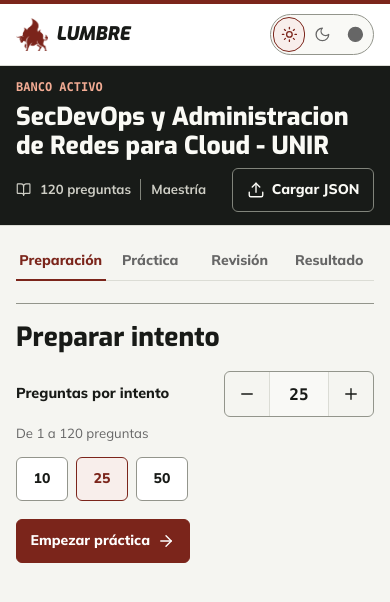
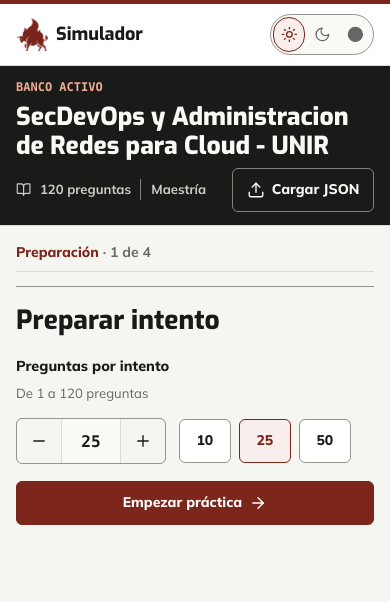
Before and after one commit to zvasdfg/ExamSimulator, a website with bundled scripts: page public/index.html in a window 390 px wide. Built offline with nearby package versions, Linux system fonts and the light colour scheme.

Commit message:
Refine exam layout and simplify branding

```diff
--- a/public/app.js
+++ b/public/app.js
@@ -11,6 +11,7 @@ import { applyTheme, getStoredTheme, saveTheme } from "./js/theme.js";
 import { formatDuration } from "./js/view-utils.js";
 
 const DEFAULT_BANK = "secdevops-unir.json";
+const APP_NAME = "Simulador de exámenes";
 const byId = (id) => document.getElementById(id);
 const examLayout = byId("exam-layout");
 const preparation = byId("preparation-view");
@@ -66,9 +67,9 @@ function bankSummary() {
 }
 
 function renderBank(summary) {
-  const title = summary?.title ?? "Portal de práctica";
+  const title = summary?.title ?? APP_NAME;
   byId("app-title").textContent = title;
-  document.title = `${title} | Lumbre`;
+  document.title = title === APP_NAME ? APP_NAME : `${title} | ${APP_NAME}`;
   byId("bank-meta").hidden = !summary;
   if (!summary) return;
   byId("bank-count").textContent = summary.total === 1 ? "1 pregunta" : `${summary.total} preguntas`;
@@ -148,6 +149,7 @@ function renderStage(focus = false) {
     }
   }
   byId("leave-attempt").hidden = preparing;
+  byId("bank-bar").classList.toggle("is-compact", !preparing);
   byId("bank-actions").hidden = !preparing;
   preparation.hidden = !preparing || !hasContent;
   submission.hidden = !reviewing;
--- a/public/index.html
+++ b/public/index.html
@@ -4,8 +4,8 @@
     <meta charset="utf-8" />
     <meta name="viewport" content="width=device-width, initial-scale=1" />
     <meta name="description" content="Portal de práctica con bancos de preguntas y revisión de resultados." />
-    <title>Portal de práctica | Lumbre</title>
-    <link rel="icon" href="./assets/brand/lumbre-mark.png" />
+    <title>Simulador de exámenes</title>
+    <link rel="icon" href="./assets/brand/exam-mark.png" />
     <script>
       try {
         const theme = localStorage.getItem("exam-simulator-theme");
@@ -26,11 +26,10 @@
       <div class="grid-container page-width topbar">
         <div class="brand">
           <span class="brand-mark">
-            <img class="brand-light" src="./assets/brand/lumbre-mark.png" alt="" width="42" height="42" />
-            <img class="brand-inverse" src="./assets/brand/lumbre-mark-inverse.png" alt="" width="42" height="42" />
+            <img class="brand-light" src="./assets/brand/exam-mark.png" alt="" width="42" height="42" />
+            <img class="brand-inverse" src="./assets/brand/exam-mark-inverse.png" alt="" width="42" height="42" />
           </span>
-          <span class="brand-wordmark">Lumbre</span>
-          <span class="brand-context">Portal de práctica</span>
+          <span class="brand-wordmark">Simulador</span>
         </div>
         <div class="header-actions">
           <div class="theme-toggle" role="group" aria-label="Tema visual">
@@ -52,11 +51,11 @@
         </div>
       </div>
 
-      <div class="bank-bar">
+      <div id="bank-bar" class="bank-bar">
         <div class="grid-container page-width bank-inner">
           <div class="bank-heading">
             <p class="kicker">Banco activo</p>
-            <h1 id="app-title">Portal de práctica</h1>
+            <h1 id="app-title">Simulador de exámenes</h1>
             <p id="bank-meta" class="bank-meta" hidden>
               <svg class="icon" aria-hidden="true"><use href="./assets/icons.svg#book-open"></use></svg>
               <span id="bank-count"></span>
@@ -81,19 +80,22 @@
       <noscript><p class="empty-state">Activa JavaScript para realizar el examen.</p></noscript>
 
       <ol id="attempt-steps" class="workflow-steps" aria-label="Etapas del intento" hidden>
-        <li data-step="prepare">Preparación</li>
-        <li data-step="answering">Práctica</li>
-        <li data-step="reviewing">Revisión</li>
-        <li data-step="submitted">Resultado</li>
+        <li data-step="prepare">Preparación<span class="step-position"> · 1 de 4</span></li>
+        <li data-step="answering">Práctica<span class="step-position"> · 2 de 4</span></li>
+        <li data-step="reviewing">Revisión<span class="step-position"> · 3 de 4</span></li>
+        <li data-step="submitted">Resultado<span class="step-position"> · 4 de 4</span></li>
       </ol>
       <p id="storage-status" class="form-notice storage-status" role="status" hidden></p>
 
       <div id="preparation-view" class="preparation-view" hidden>
         <section class="workflow-section" aria-labelledby="preparation-title">
           <h2 id="preparation-title" tabindex="-1">Preparar intento</h2>
-          <form id="attempt-form" novalidate hidden>
-            <div class="stepper-row">
+          <form id="attempt-form" class="attempt-form" novalidate hidden>
+            <div>
               <label for="attempt-size">Preguntas por intento</label>
+              <p id="attempt-range" class="field-hint"></p>
+            </div>
+            <div class="attempt-size-controls">
               <div class="stepper">
                 <button id="decrease-size" class="btn icon-button" type="button" aria-label="Reducir cantidad" title="Reducir cantidad">
                   <svg class="icon" aria-hidden="true"><use href="./assets/icons.svg#minus"></use></svg>
@@ -103,12 +105,11 @@
                   <svg class="icon" aria-hidden="true"><use href="./assets/icons.svg#plus"></use></svg>
                 </button>
               </div>
-            </div>
-            <p id="attempt-range" class="field-hint"></p>
-            <div id="size-presets" class="size-presets" role="group" aria-label="Cantidades sugeridas">
-              <button class="btn btn-outline" type="button" data-size="10" aria-pressed="false">10</button>
-              <button class="btn btn-outline" type="button" data-size="25" aria-pressed="false">25</button>
-              <button class="btn btn-outline" type="button" data-size="50" aria-pressed="false">50</button>
+              <div id="size-presets" class="size-presets" role="group" aria-label="Cantidades sugeridas">
+                <button class="btn btn-outline" type="button" data-size="10" aria-pressed="false">10</button>
+                <button class="btn btn-outline" type="button" data-size="25" aria-pressed="false">25</button>
+                <button class="btn btn-outline" type="button" data-size="50" aria-pressed="false">50</button>
+              </div>
             </div>
             <div class="workflow-actions">
               <button id="start-attempt" class="btn btn-primary" type="submit">
--- a/public/styles.css
+++ b/public/styles.css
@@ -301,16 +301,7 @@ button:disabled {
 }
 
 .brand-wordmark {
-  font: italic 850 1.35rem/1 var(--font-display);
-  text-transform: uppercase;
-}
-
-.brand-context {
-  padding-inline-start: .8rem;
-  border-inline-start: 1px solid var(--line);
-  color: var(--muted);
-  font-size: .875rem;
-  font-weight: 700;
+  font: 750 1.125rem/1.15 var(--font-display);
 }
 
 .header-actions {
@@ -388,6 +379,32 @@ button:disabled {
   font-size: 2.2rem;
   font-weight: 800;
   line-height: 1.14;
+}
+
+.bank-bar.is-compact {
+  background: var(--surface);
+  color: var(--ink);
+}
+
+.bank-bar.is-compact .bank-inner {
+  display: block;
+  padding-block: .5rem;
+}
+
+.bank-bar.is-compact .bank-heading {
+  display: block;
+}
+
+.bank-bar.is-compact :is(.kicker, .bank-meta) {
+  display: none;
+}
+
+.bank-bar.is-compact h1 {
+  overflow: hidden;
+  font-size: 1rem;
+  line-height: 1.4;
+  text-overflow: ellipsis;
+  white-space: nowrap;
 }
 
 .bank-meta,
@@ -477,12 +494,12 @@ button:disabled {
   color: var(--accent);
 }
 
+.step-position {
+  display: none;
+}
+
 .storage-status {
   margin: 0 0 1rem;
-}
-
-.bank-inner:has(.bank-actions[hidden]) {
-  grid-template-columns: minmax(0, 1fr);
 }
 
 .bank-actions[hidden] + .bank-error {
@@ -508,8 +525,14 @@ button:disabled {
   font-size: 1.65rem;
 }
 
-form#attempt-form {
+.attempt-form {
+  display: grid;
   max-width: 27rem;
+  gap: .9rem;
+}
+
+.attempt-form .workflow-actions {
+  margin-top: .15rem;
 }
 
 .workflow-actions {
@@ -1156,14 +1179,14 @@ form#attempt-form {
   min-width: 6rem;
 }
 
-.stepper-row {
-  display: flex;
-  align-items: center;
-  justify-content: space-between;
-  gap: .55rem;
-}
-
-.stepper-row label {
+.attempt-size-controls {
+  display: flex;
+  flex-wrap: wrap;
+  align-items: center;
+  gap: .55rem .8rem;
+}
+
+.attempt-form label {
   color: var(--ink);
   font-size: .9rem;
   font-weight: 800;
@@ -1212,7 +1235,7 @@ form#attempt-form {
 }
 
 .field-hint {
-  margin-top: .35rem;
+  margin-top: .15rem;
   color: var(--muted);
   font-size: .825rem;
 }
@@ -1221,7 +1244,6 @@ form#attempt-form {
   display: flex;
   flex-wrap: wrap;
   gap: .5rem;
-  margin-top: .8rem;
 }
 
 .size-presets .btn {
@@ -1573,10 +1595,6 @@ form#attempt-form {
 }
 
 @media (max-width: 42rem) {
-  .brand-context {
-    display: none;
-  }
-
   .bank-inner {
     grid-template-columns: minmax(0, 1fr) auto;
     gap: .5rem .7rem;
@@ -1620,6 +1638,29 @@ form#attempt-form {
     padding-block: .95rem 2rem;
   }
 
+  .workflow-steps {
+    display: block;
+    margin-bottom: .85rem;
+  }
+
+  .workflow-steps li {
+    margin: 0;
+    padding: 0 0 .5rem;
+    border: 0;
+    text-align: left;
+    white-space: nowrap;
+  }
+
+  .workflow-steps li:not([aria-current="step"]) {
+    display: none;
+  }
+
+  .step-position {
+    display: inline;
+    color: var(--muted);
+    font-weight: 700;
+  }
+
   .preparation-view {
     grid-template-columns: minmax(0, 1fr);
     gap: .6rem;
@@ -1627,6 +1668,10 @@ form#attempt-form {
 
   .saved-attempts {
     grid-row: 1;
+  }
+
+  .attempt-form .workflow-actions {
+    flex-direction: column;
   }
 
   .submission-list button {
@@ -1783,10 +1828,6 @@ form#attempt-form {
     height: 2rem;
   }
 
-  .brand-wordmark {
-    font-size: 1.17rem;
-  }
-
   .theme-toggle {
     grid-template-columns: repeat(3, 1.95rem);
   }
@@ -1810,6 +1851,12 @@ form#attempt-form {
   }
 }
 
+@media (max-width: 24rem) {
+  .topbar:has(.new-attempt:not([hidden])) .brand-wordmark {
+    display: none;
+  }
+}
+
 @media (max-width: 21rem) {
   .new-attempt .icon {
     display: none;
```
Also changed, not shown: public/assets/brand/exam-mark-inverse.png (renamed from public/assets/brand/lumbre-mark-inverse.png), public/assets/brand/exam-mark.png (renamed from public/assets/brand/lumbre-mark.png).
